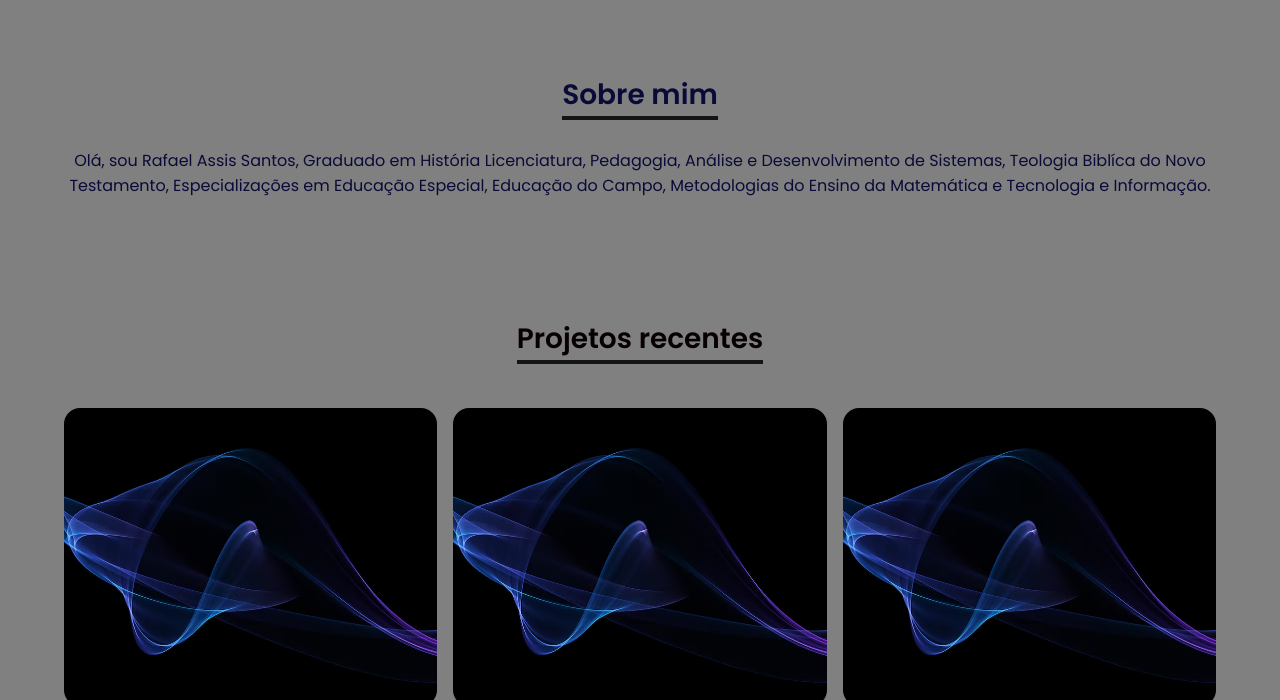
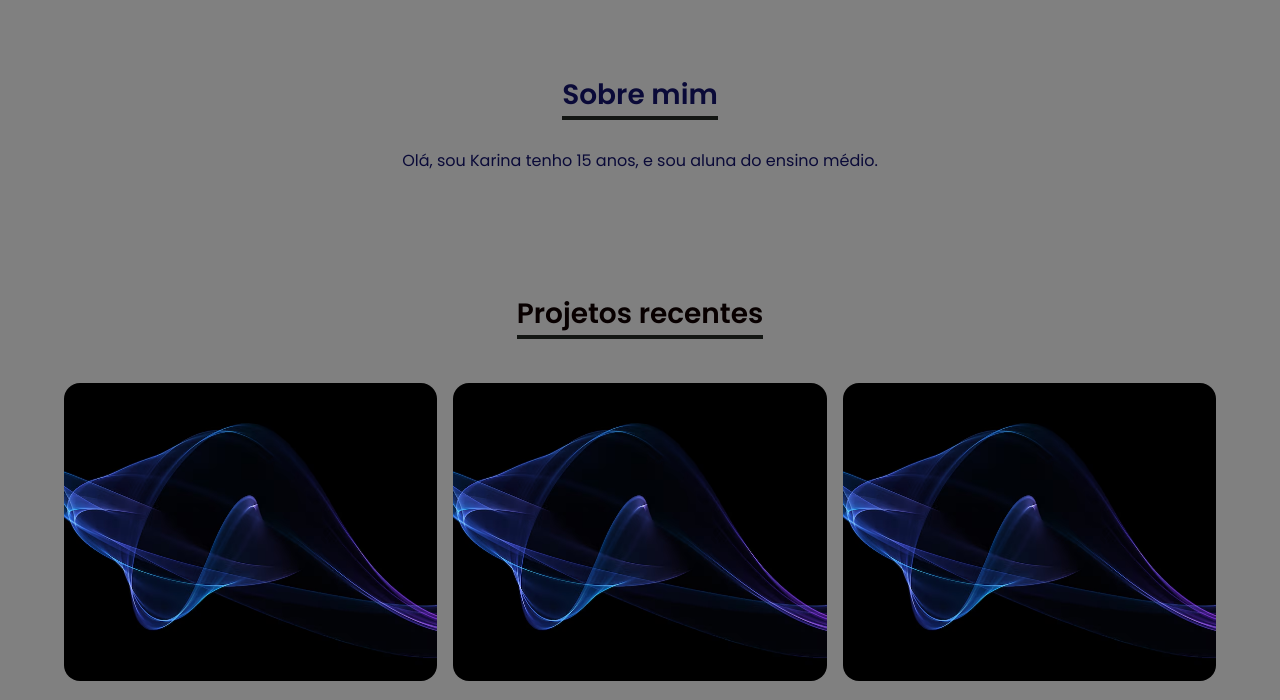
Before and after one commit to karin-xlz/Agrinho2025, a plain HTML site: page index.html in a window 1280 px wide. Shown: the part 1596-2296 px from the top of the page. Drawn offline with Linux system fonts and the light colour scheme.

Commit message:
Update index.html

```diff
--- a/index.html
+++ b/index.html
@@ -42,7 +42,7 @@
      <header class="header" id="header">
       <nav class="nav">
         <div class="nav__content container">
-          <a href="#" class="nav__logo"><span> 🍇🍇🍇🍇</span></a>
+          <a href="#" class="nav__logo"><span> 🍒🍒🍒🍒</span></a>
           <ul class="nav__links">
             <li class="nav__link"><a href="#header">Pagina inicial</a></li>
             <li class="nav__link"><a href="#services">Serviços</a></li>
@@ -101,9 +101,7 @@
       <section class="about" id="about">
         <div class="section__content container">
           <h2 class="section__title">Sobre mim</h2>
-          <p class="about__text">Olá, sou Rafael Assis Santos, Graduado em História Licenciatura, Pedagogia, Análise e Desenvolvimento de Sistemas,
-          Teologia Biblíca do Novo Testamento, Especializações em Educação Especial,
-          Educação do Campo, Metodologias do Ensino da Matemática e Tecnologia e Informação.</p>
+          <p class="about__text">Olá, sou Karina tenho 15 anos, e sou aluna do ensino médio.</p>
 
         </div>
       </section>
```
